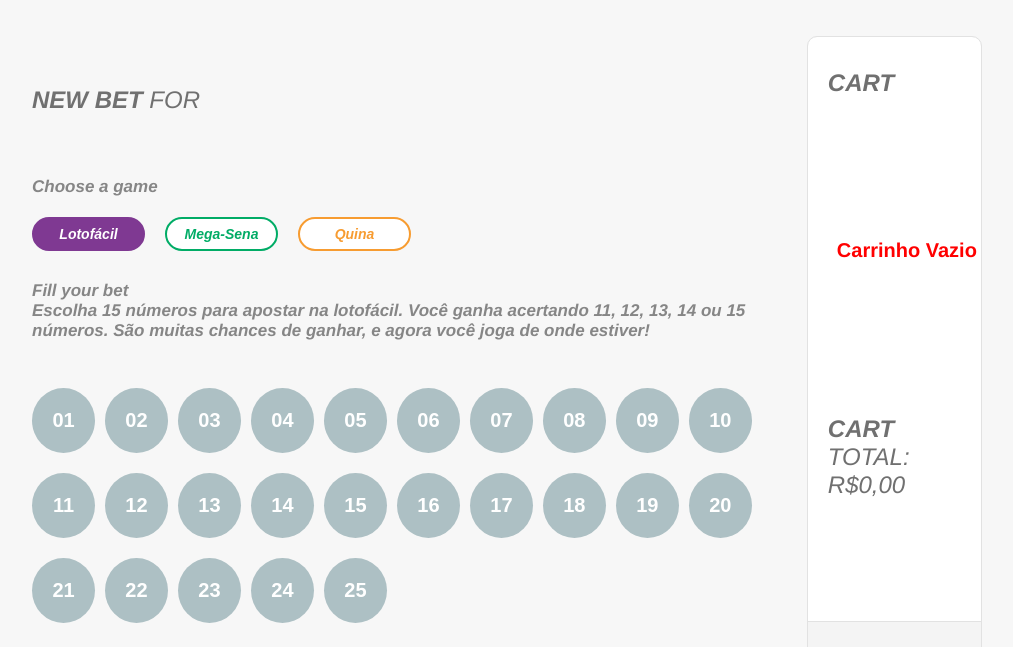
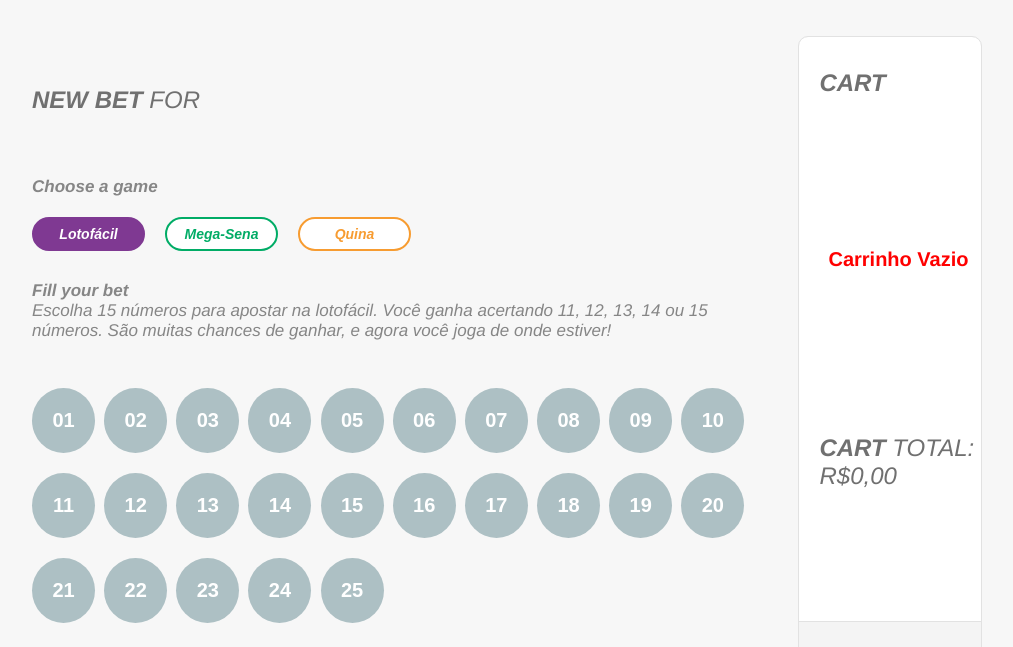
Before and after one commit to karinemendesgit/prova-js-labluby, a plain HTML site: page Frontend/index.html in a window 1280 px wide. Shown: the part 84-731 px from the top of the page, without its empty margins (98-1111 px from the left). Drawn offline with Linux system fonts and the light colour scheme.

Commit message:
Feat: edit some styles

```diff
--- a/Frontend/style.css
+++ b/Frontend/style.css
@@ -120,6 +120,10 @@
 
 .fill-bet {
     margin-bottom: 27px;
+}
+
+.fill-bet span {
+    font-weight: 200;
 }
 
 .numbers {
```
